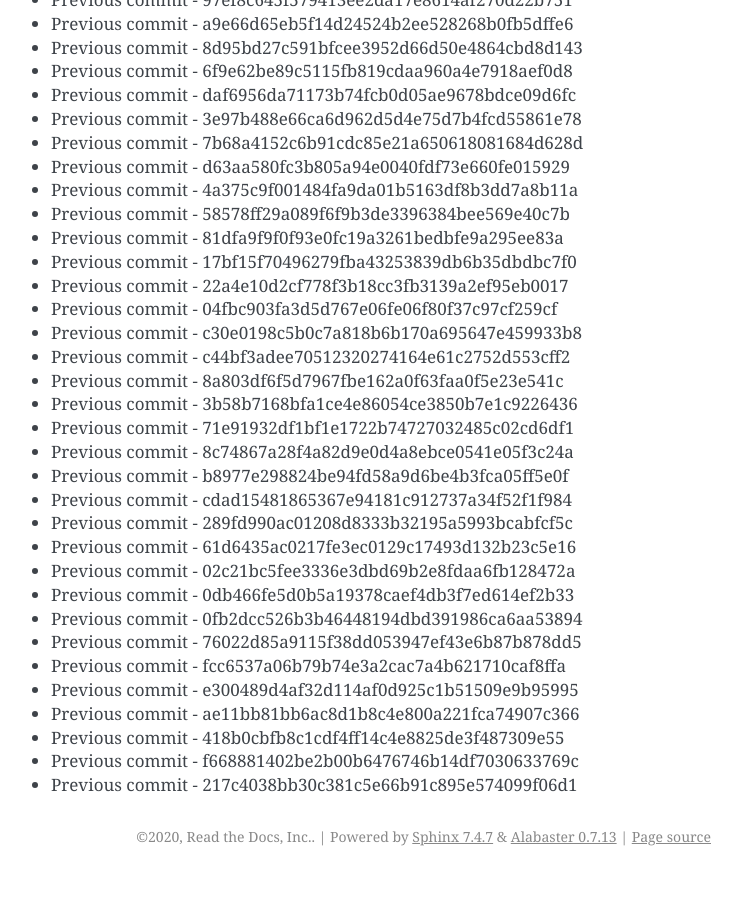
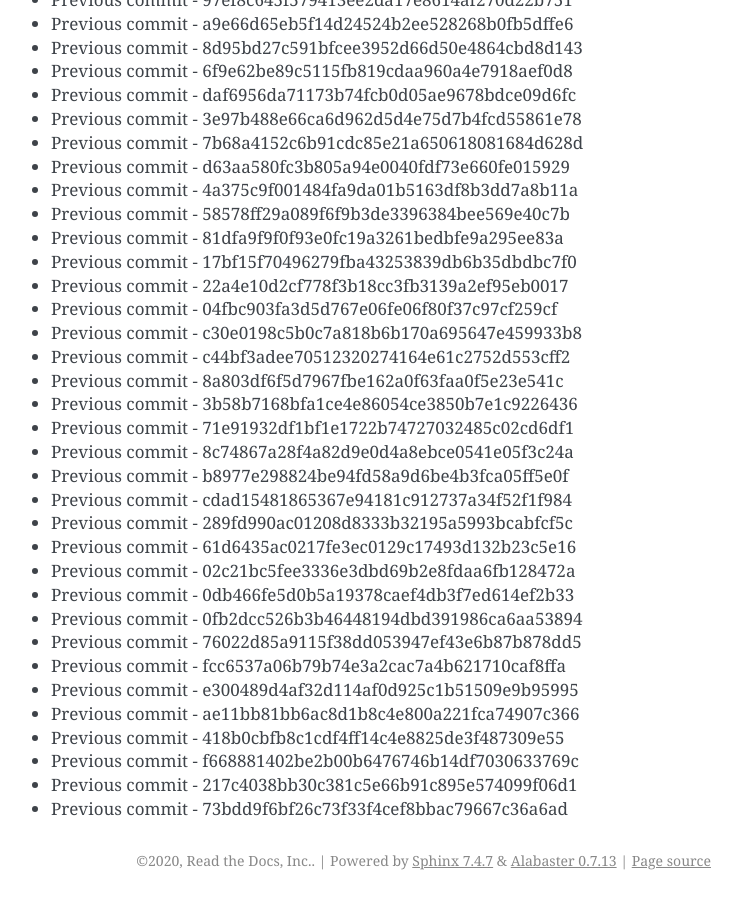
Before and after one commit to readthedocs/rtd-git-stresstest, a Sphinx documentation site: the page built from docs/updates.rst, in a window 1280 px wide and 900 px high, scrolled down 9746 px. Shown: the whole window, without its empty margins (399-1141 px from the left). Built offline with Sphinx 7.4.7, drawn with Linux system fonts in a browser that asks for light colours; before the commit the page ends 10622 px from its top, so only the background shows below that.

Commit message:
Generating commit from previous: 73bdd9f6bf26c73f33f4cef8bbac79667c36a6ad

```diff
--- a/docs/updates.rst
+++ b/docs/updates.rst
@@ -441,3 +441,4 @@ It can be tested for any performance characteristics.
 * Previous commit - 418b0cbfb8c1cdf4ff14c4e8825de3f487309e55
 * Previous commit - f668881402be2b00b6476746b14df7030633769c
 * Previous commit - 217c4038bb30c381c5e66b91c895e574099f06d1
+* Previous commit - 73bdd9f6bf26c73f33f4cef8bbac79667c36a6ad
```
